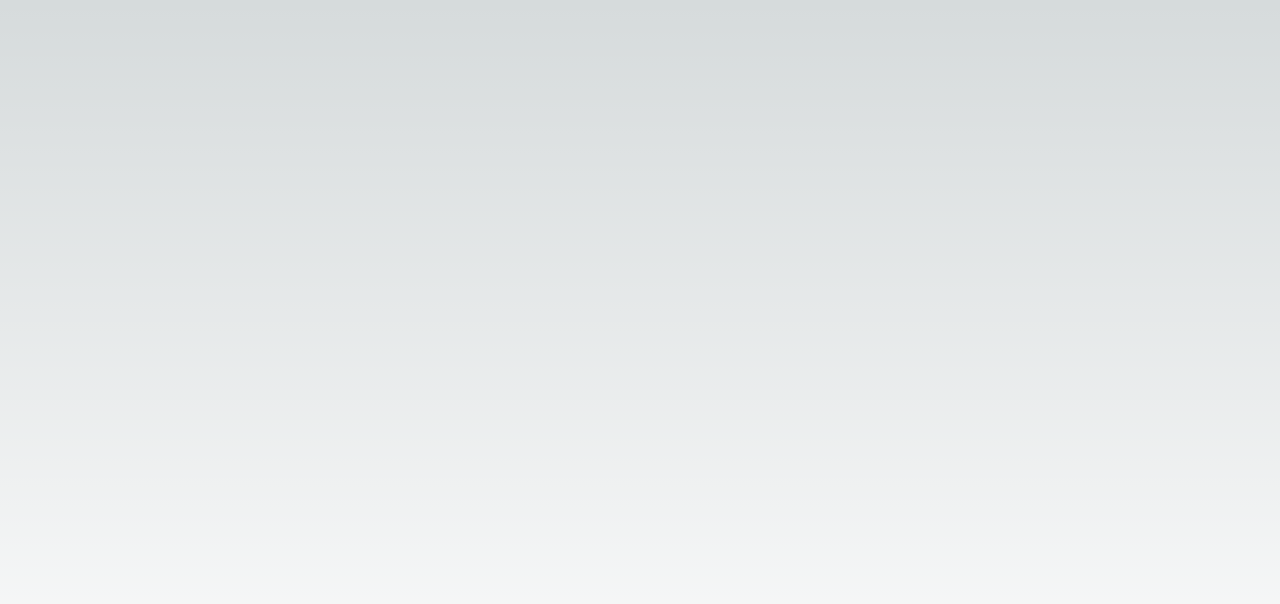
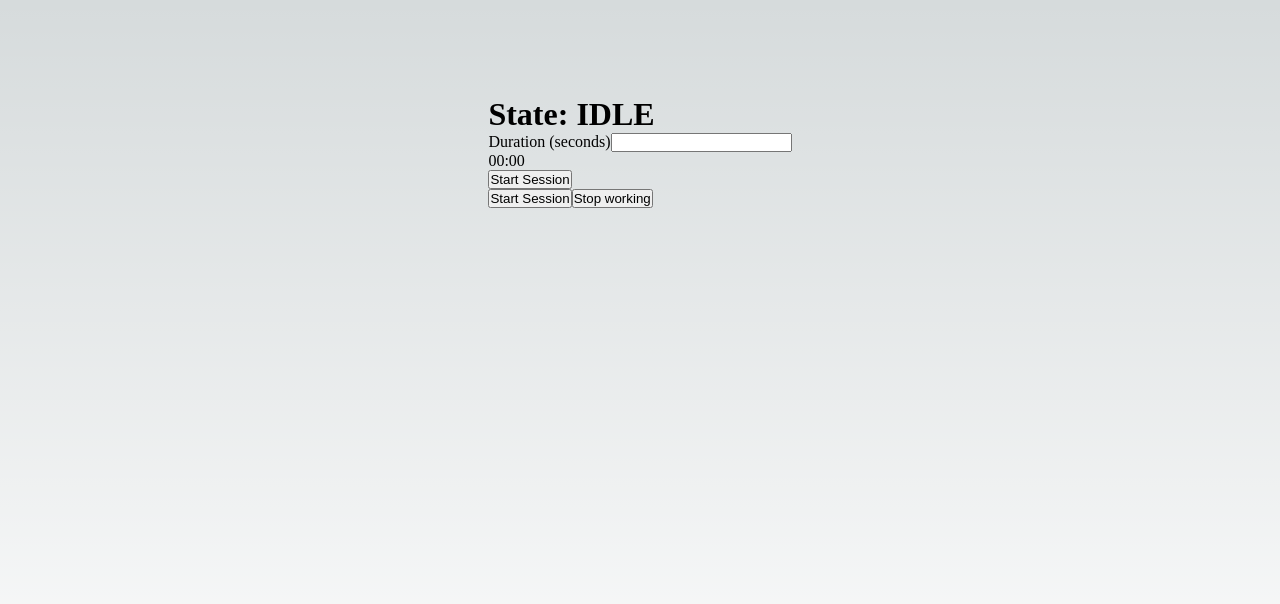
Before and after one commit to koalicioous/session-web, a Next.js app: page / in a window 1280 px wide. Shown: the top 604 px of the page. Built offline with nearby package versions, Linux system fonts and the light colour scheme.

Commit message:
feat: create index page

```diff
--- a/src/pages/index.tsx
+++ b/src/pages/index.tsx
@@ -1,19 +1,259 @@
-import Head from 'next/head'
-import Image from 'next/image'
-import { Inter } from '@next/font/google'
-import styles from '../styles/Home.module.css'
+import Head from "next/head";
+import Image from "next/image";
+import { Inter } from "@next/font/google";
+import styles from "../styles/Home.module.css";
+import { useActor, useMachine } from "@xstate/react";
+import SessionMachine from "../Machines/SessionMachine";
+import { ActorRefWithDeprecatedState } from "xstate";
+import {
+  TimerMachineContext,
+  TimerMachineEvent,
+  TimerMachineStates,
+} from "../Machines/TimerMachine/types";
+import {
+  SessionMachineEventType,
+  SessionMachineStates,
+} from "../Machines/SessionMachine/types";
+import { useState } from "react";
 
-const inter = Inter({ subsets: ['latin'] })
+const splitSecondToHourMinuteAndSecond = (
+  totalSecond: number
+): {
+  hour: number;
+  minute: number;
+  second: number;
+} => {
+  let totalSeconds = Math.floor(totalSecond);
+  let totalMinute = totalSeconds / 60;
+  let hour = Math.floor(totalMinute / 60);
+  let minute = Math.floor(totalMinute % 60);
+  let second = Math.max(0, totalSeconds % 60);
+
+  return {
+    hour,
+    minute,
+    second,
+  };
+};
+
+const appendZero = (digit: number | string): string => {
+  const res = String(digit).split("");
+  if (res.length >= 2) return res.join("");
+  return `0${res}`;
+};
+
+const convertSecondToClockString = (timeRemaining: number): string => {
+  const { hour, minute, second } =
+    splitSecondToHourMinuteAndSecond(timeRemaining);
+
+  if (hour > 0)
+    return `${appendZero(hour)}:${appendZero(minute)}:${appendZero(second)}`;
+  return `${appendZero(minute)}:${appendZero(second)}`;
+};
+
+type TTimerViewProps = {
+  timerActor: ActorRefWithDeprecatedState<
+    TimerMachineContext,
+    TimerMachineEvent,
+    any,
+    any
+  >;
+};
+
+const TimerView = ({ timerActor }: TTimerViewProps) => {
+  const [timerCurrent] = useActor(timerActor);
+  return (
+    <div>
+      <h1>{timerCurrent.toStrings()}</h1>
+      <p>
+        {convertSecondToClockString(
+          Date.now() / 1000 -
+            timerCurrent.context.startDate.getTime() / 1000 -
+            timerCurrent.context.pauseBuffer
+        )}
+      </p>
+      <h1>
+        Time left:{" "}
+        {timerCurrent.matches(TimerMachineStates.OVERFLOWED)
+          ? convertSecondToClockString(
+              Date.now() / 1000 -
+                timerCurrent.context.startDate.getTime() / 1000 -
+                timerCurrent.context.pauseBuffer
+            )
+          : convertSecondToClockString(timerCurrent.context.secondRemaining)}
+      </h1>
+      <p>Date: {timerCurrent.context.startDate.getTime()}</p>
+      <p>Total second: {timerCurrent.context.durationSecond}</p>
+      <p>Pause buffer: {timerCurrent.context.pauseBuffer}</p>
+    </div>
+  );
+};
 
 export default function Home() {
+  const [current, send] = useMachine(SessionMachine);
+  const [duration, setDuration] = useState(0);
+  const [newStartDate, setNewStartDate] = useState(0);
   return (
     <>
       <Head>
         <title>Session Web</title>
       </Head>
       <main className={styles.main}>
-
+        <div>
+          <h1>State: {current.toStrings()}</h1>
+          {current.context.timerRef && (
+            <TimerView timerActor={current.context.timerRef} />
+          )}
+          {current.matches(SessionMachineStates.IDLE) && (
+            <div>
+              {/* <input
+                value={current.context.title}
+                onChange={(e) =>
+                  send({ type: "OVERRIDE_STATE", state: { title: e.target.value } })
+                }
+              /> */}
+              <div>
+                <label>Duration (seconds)</label>
+                <input
+                  type="number"
+                  name="duration"
+                  onChange={(e) => setDuration(Number(e.target.value))}
+                />
+              </div>
+              <div>{convertSecondToClockString(duration)}</div>
+              <button
+                onClick={() => {
+                  send(SessionMachineEventType.INIT_FOCUS, {
+                    second: duration,
+                  });
+                }}
+              >
+                Start Session
+              </button>
+            </div>
+          )}
+          {current.matches(SessionMachineStates.BREATHE) && (
+            <div>
+              <button onClick={() => send(SessionMachineEventType.BREATHE_END)}>
+                Skip Breathe
+              </button>
+              <button
+                onClick={() => send(SessionMachineEventType.ABANDON_SESSION)}
+              >
+                Cancel Session
+              </button>
+            </div>
+          )}
+          {(current.matches(SessionMachineStates.SESSION) ||
+            current.matches(SessionMachineStates.SESSION_END) ||
+            current.matches(SessionMachineStates.SESSION_PAUSED)) && (
+            <div>
+              <div>
+                <label>Started at:</label>
+                <input
+                  type="time"
+                  onChange={(e) => {
+                    const [hour, minute] = String(e.target.value).split(":");
+                    const startDate = new Date().setHours(
+                      Number(hour),
+                      Number(minute),
+                      0,
+                      0
+                    );
+                    setNewStartDate(startDate);
+                  }}
+                  min="21:00:00"
+                />
+              </div>
+              <div>
+                <button
+                  onClick={() => {
+                    // Work on the line below
+                    // console.log(newStartDate);
+                    // send({
+                    //   type: "OVERRIDE_STATE",
+                    //   state: {
+                    //     startDate: newStartDate
+                    //   }
+                    // });
+                  }}
+                >
+                  Submit
+                </button>
+              </div>
+              <div>
+                {current.matches(SessionMachineStates.SESSION_PAUSED) ? (
+                  <button onClick={() => send(SessionMachineEventType.UNPAUSE)}>
+                    Unpause
+                  </button>
+                ) : (
+                  <button onClick={() => send(SessionMachineEventType.PAUSE)}>
+                    Pause
+                  </button>
+                )}
+                <button
+                  onClick={() =>
+                    send(SessionMachineEventType.TAKE_A_BREAK, { second: 600 })
+                  }
+                >
+                  Break
+                </button>
+                <button
+                  onClick={() => send(SessionMachineEventType.STOP_WORKING)}
+                >
+                  Stop working
+                </button>
+              </div>
+              <div>
+                <button
+                  onClick={() =>
+                    send(SessionMachineEventType.DECREMENT, { second: 15 })
+                  }
+                >
+                  -15
+                </button>
+                <button
+                  onClick={() =>
+                    send(SessionMachineEventType.INCREMENT, { second: 15 })
+                  }
+                >
+                  +15
+                </button>
+              </div>
+            </div>
+          )}
+          {current.matches(SessionMachineStates.IDLE) && (
+            <div>
+              <button
+                onClick={() => {
+                  send(SessionMachineEventType.INIT_FOCUS, {
+                    second: duration,
+                  });
+                }}
+              >
+                Start Session
+              </button>
+              <button
+                onClick={() => send(SessionMachineEventType.STOP_WORKING)}
+              >
+                Stop working
+              </button>
+            </div>
+          )}
+          <div>
+            {current.context.sessions.map((session) => {
+              return (
+                <div key={session.startDate.getTime()}>
+                  <p>
+                    title: {session.type} - {session.title}
+                  </p>
+                  <p>pauses: {session.pauses.length}</p>
+                </div>
+              );
+            })}
+          </div>
+        </div>
       </main>
     </>
-  )
+  );
 }
```
